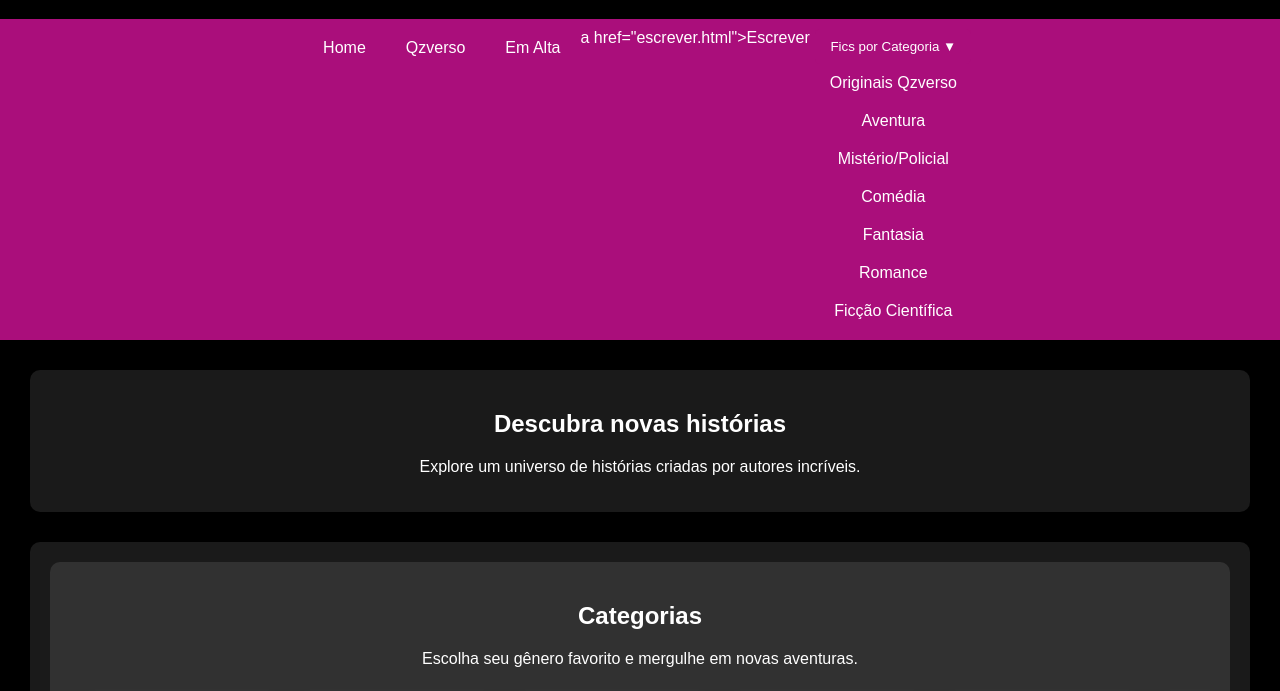
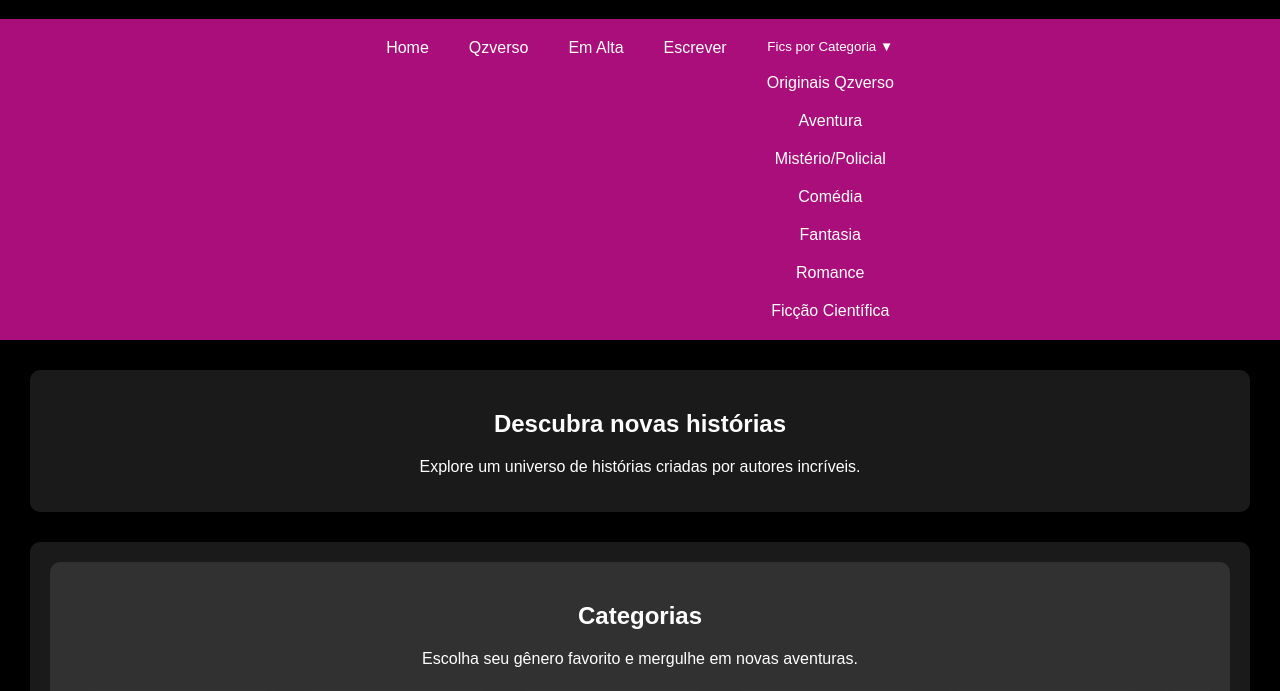
Before and after one commit to Qzverso/Qzverso, a plain HTML site: page home.html in a window 1280 px wide. Shown: the part 61-752 px from the top of the page. Drawn offline with Linux system fonts and the light colour scheme.

Commit message:
Update home.html

```diff
--- a/home.html
+++ b/home.html
@@ -15,9 +15,10 @@
               <li><a href="home.html">Home</a></li>
               <li><a href="qzverso.html">Qzverso</a></li>
               <li><a href="emalta.html">Em Alta</a></li>
-              <li>a href="escrever.html">Escrever</a</li>
+              <li><a href="escrever.html">Escrever</a></li>
               <li class="categoria-dropdown">
-                <div class="dropdown">
+
+             <div class="dropdown">
   <button class="dropbtn">Fics por Categoria ▼</button>
   <div class="dropdown-content">
     <a href="originais.html">Originais Qzverso</a>
@@ -29,11 +30,10 @@
     <a href="ficcao.html">Ficção Científica</a>
   </div>
 </div>
-                </ul>
-                      </nav>
-    </header>
-
-    <main>
+    </ul>
+  </nav>
+ </header>
+ <main>
         <section id="home">
             <h2>Descubra novas histórias</h2>
             <p>Explore um universo de histórias criadas por autores incríveis.</p>
```
